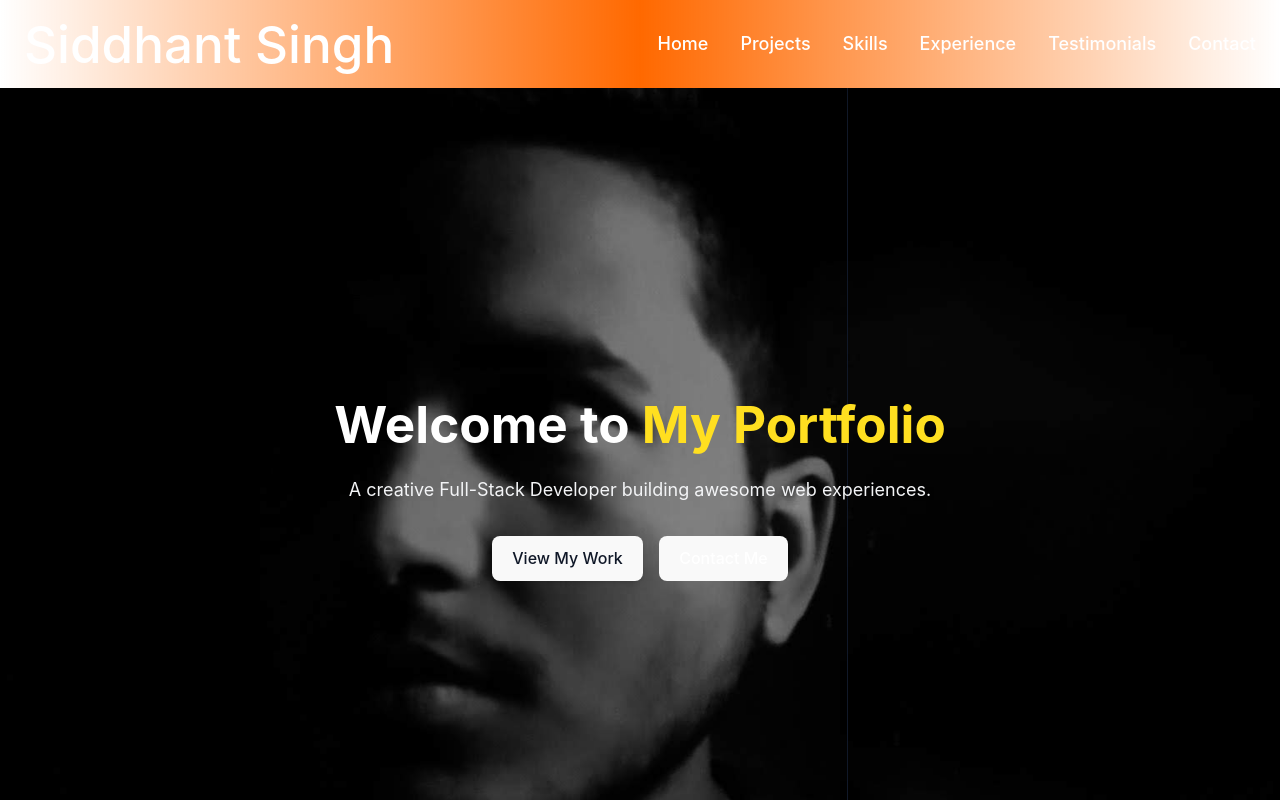
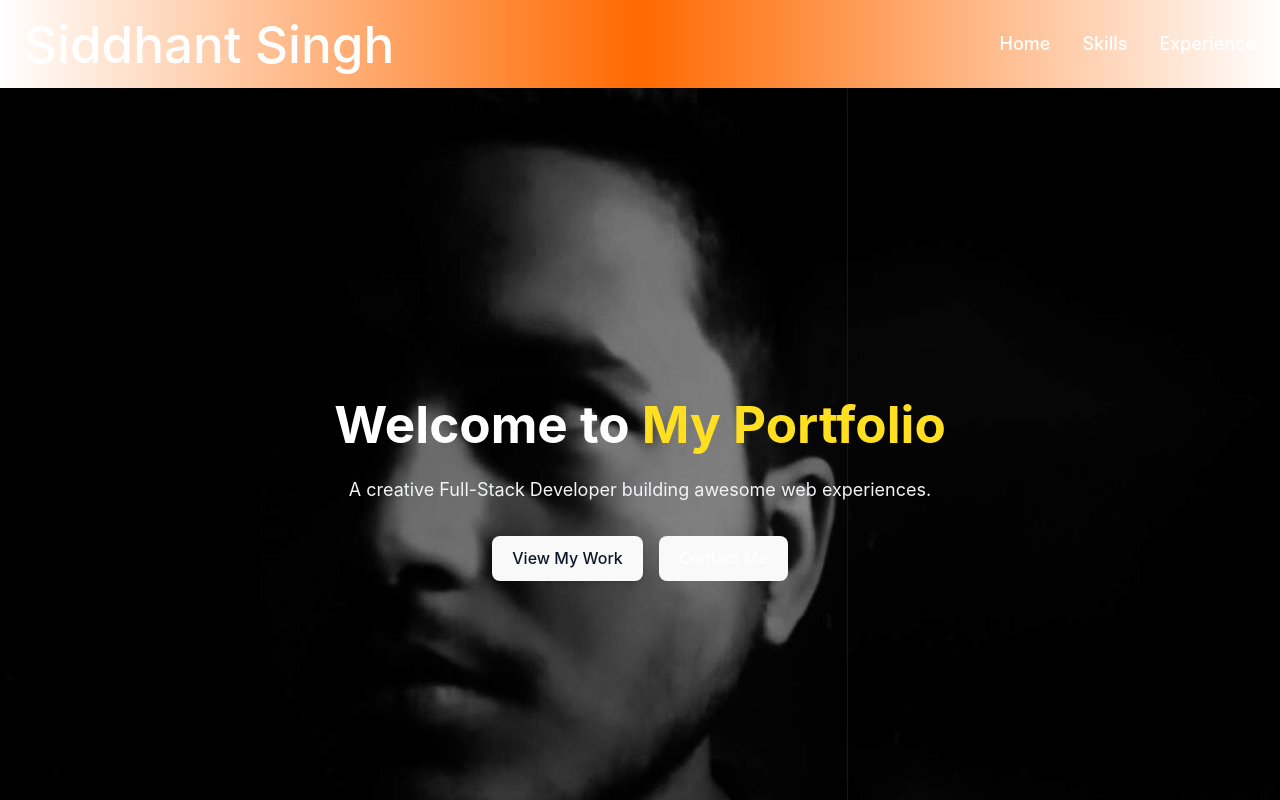
Before and after one commit to Sidd1211/my-portfolio, a React (Vite) app: page /home in a window 1280 px wide. Shown: the top 800 px of the page. Built offline with nearby package versions, Linux system fonts and the light colour scheme.

Commit message:
non functional menu removed

```diff
--- a/src/components/Header.jsx
+++ b/src/components/Header.jsx
@@ -23,7 +23,8 @@ function Header() {
         {/* Navigation Links */}
         <nav>
           <ul className="flex space-x-8 text-white text-lg">
-            {["Home", "Projects", "Skills", "Experience", "Testimonials", "Contact"].map((item, index) => (
+            {/* {["Home", "Projects", "Skills", "Experience", "Testimonials", "Contact"].map((item, index) => ( */}
+            {["Home", "Skills", "Experience"].map((item, index) => (
               <motion.li
                 key={index}
                 whileHover={{ scale: 1.2, y: -5 }}
```
